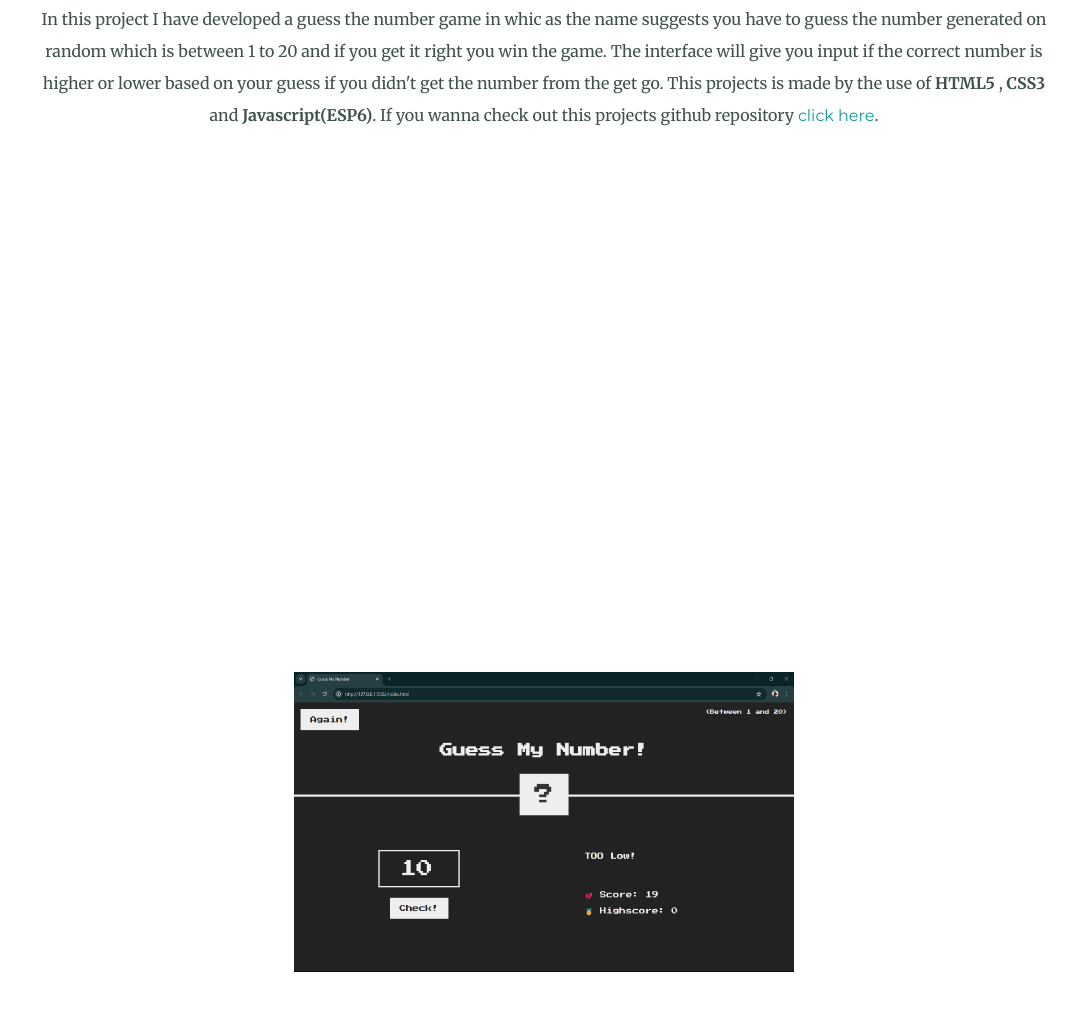
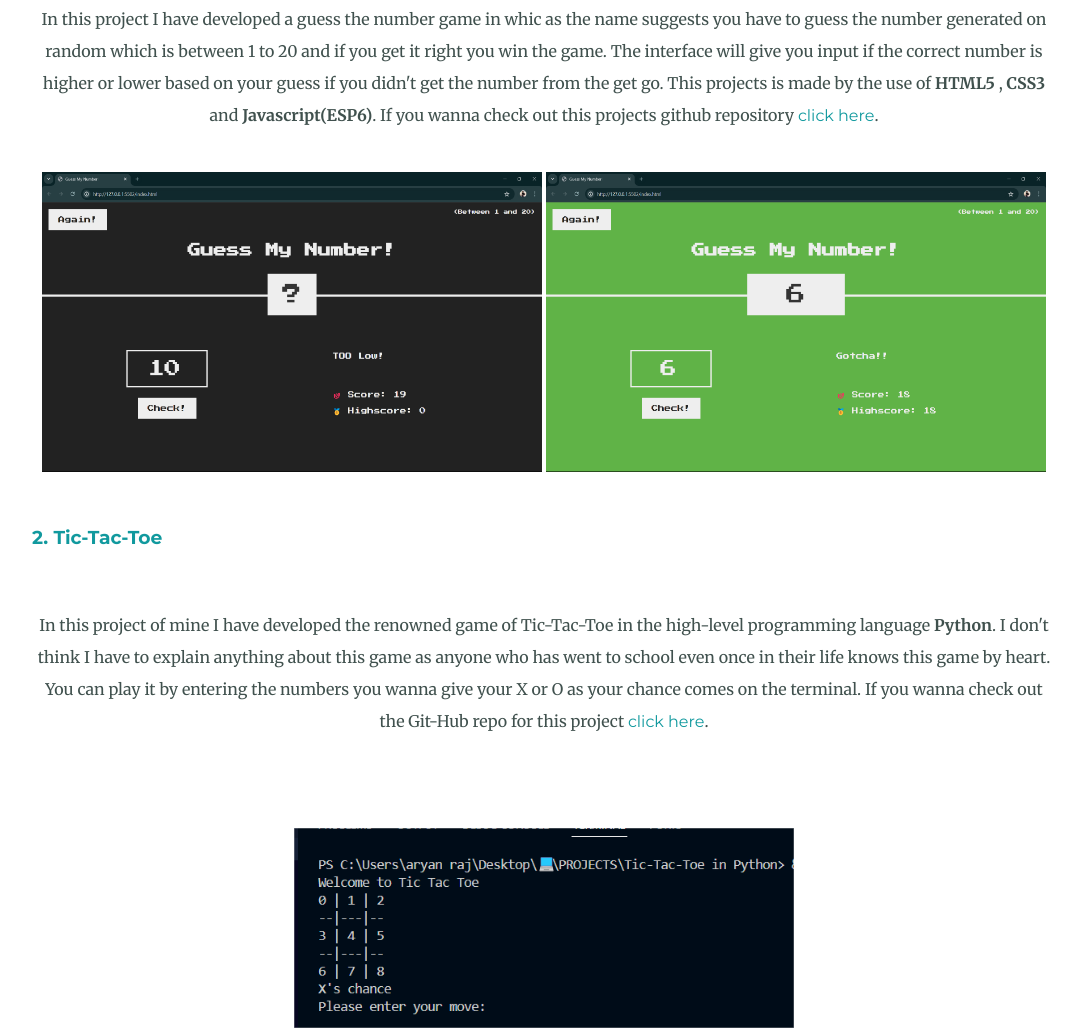
Before and after one commit to ArYaNRaJ47/My-Portfolio, a plain HTML site: page index.html in a window 1280 px wide. Shown: the part 3959-4990 px from the top of the page, without its empty margins (96-1177 px from the left). Drawn offline with Linux system fonts and the light colour scheme.

Commit message:
Update styles.css

```diff
--- a/styles.css
+++ b/styles.css
@@ -161,7 +161,7 @@ a:hover {
 .guess {
   height: 18.75rem;
   width: 31.25rem;
-  margin: 31.25rem 6.25rem 4.375rem;
+  margin: 3.125rm 6.25rem 4.375rem;
 }
 .guess-title {
   width: 80%;
```
